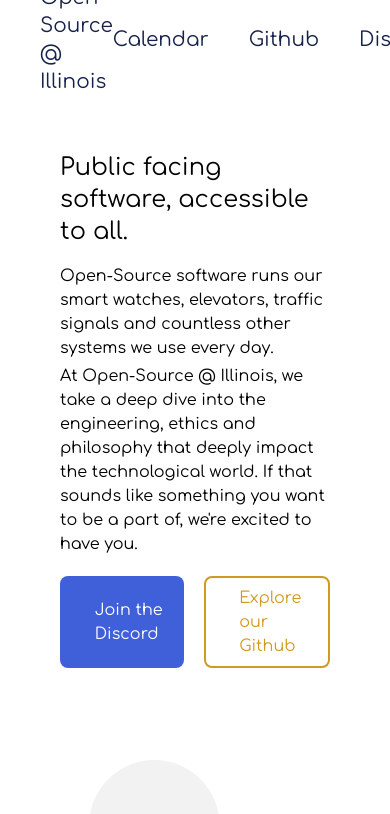
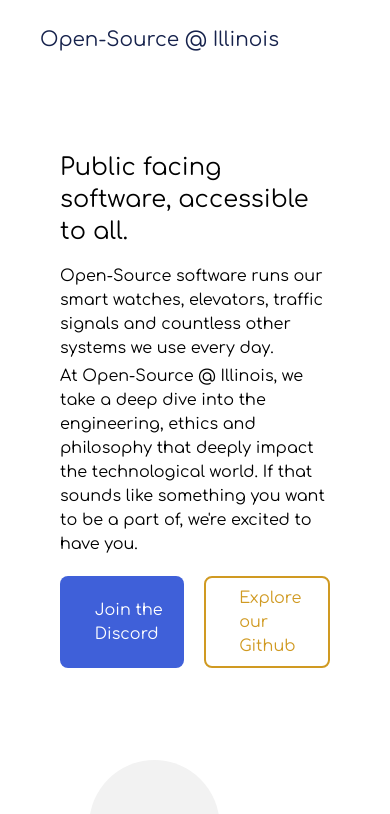
Before and after one commit to open-source-at-illinois/website-reboot, a Next.js app in the folder frontend/: page / in a window 390 px wide. Shown: the top 814 px of the page. Built offline with nearby package versions, Linux system fonts and the light colour scheme; some icons are missing.

Commit message:
Add temporary mobile navbar

```diff
--- a/frontend/components/navbar.tsx
+++ b/frontend/components/navbar.tsx
@@ -2,20 +2,29 @@
 
 const Navbar = () => {
     return (
-        <div className={`flex fixed h-20 bg-white text-xl flex-row px-10 w-full top-0 text-primary-darkBlue justify-between items-center my-0 z-30`}>
+        <header>
+        <div className={`sm:hidden md:flex fixed h-20 bg-white text-xl flex-row px-10 w-full top-0 text-primary-darkBlue justify-between items-center my-0 z-30`}>
             <Link href="/">
-                <a>
+                <a className='hover:text-primary-lightBlue duration-300'>
                     Open-Source @ Illinois
                 </a>
             </Link>
             <div className='flex gap-10'>
                 <Link href='/calendar'>
-                    <a>Calendar</a>
+                    <a className='hover:text-primary-lightBlue duration-300'>Calendar</a>
                 </Link>
-                <a href='https://github.com/open-source-at-illinois'>Github</a>
-                <a href='https://discord.gg/sKYtc9QhuP'>Discord</a>
+                <a className='hover:text-primary-lightBlue duration-300' href='https://github.com/open-source-at-illinois'>Github</a>
+                <a className='hover:text-primary-lightBlue duration-300' href='https://discord.gg/sKYtc9QhuP'>Discord</a>
             </div>
         </div>
+        <div className={`flex md:hidden fixed h-20 bg-white text-xl flex-row px-10 w-full top-0 text-primary-darkBlue justify-between items-center my-0 z-30`}>
+            <Link href="/">
+                <a className='hover:text-primary-lightBlue duration-300'>
+                    Open-Source @ Illinois
+                </a>
+            </Link>
+        </div>
+        </header>
     )
 }
 
```
